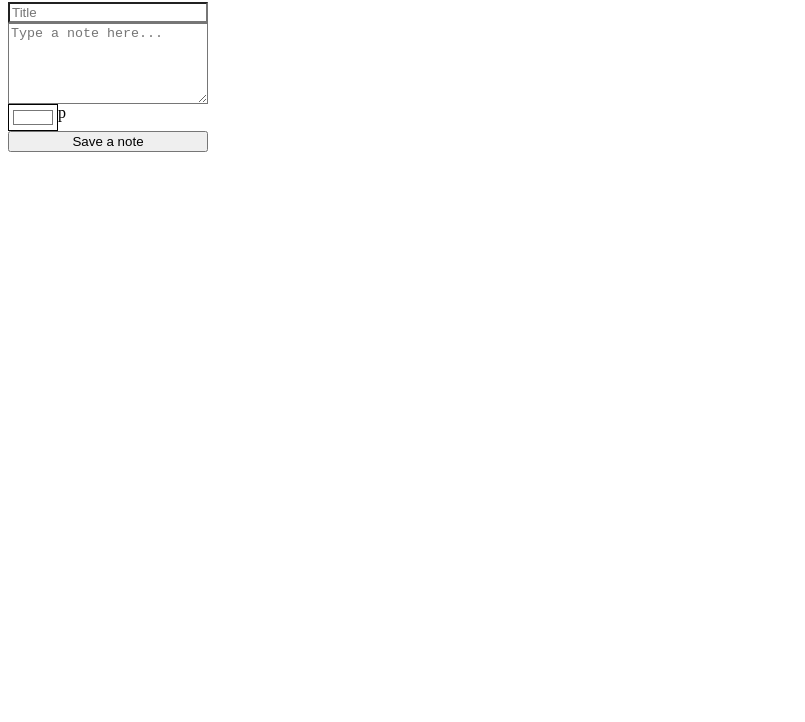
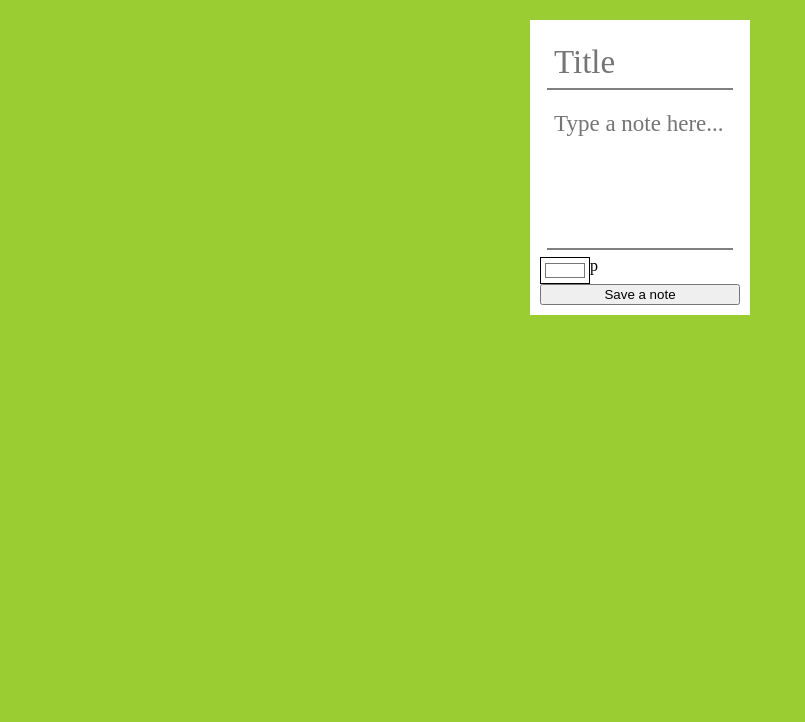
Before and after one commit to oleksandrastepankovska/notePad, a plain HTML site: page index.html in a window 1280 px wide. Shown: the part 78-800 px from the top of the page, without its empty margins (0-805 px from the left). Drawn offline with Linux system fonts and the light colour scheme.

Commit message:
add form style

```diff
--- a/index.html
+++ b/index.html
@@ -8,6 +8,7 @@
 </head>
 <body>
 	<header><h1>NOTE PAD</h1></header>
+	<div class="container">
 		<div id="note_form">
 			<input type="text" placeholder="Title" id="title"></input>
 			<textarea placeholder="Type a note here..." id="content" rows="5"></textarea>
@@ -17,6 +18,8 @@
 			</div>
 			<button id="addBtn">Save a note</button>
 		</div>
+	</div>
+
 
 	<div id="root">
 
--- a/index.js
+++ b/index.js
@@ -54,4 +54,3 @@ const deleteNote = (id) => {
 
 deleteBtns.forEach((btn) => btn.addEventListener("click", onDeleteClick));
 addBtn.addEventListener("click", addNote);
-colorPicker.addEventListener("input", changeColor);
--- a/style.css
+++ b/style.css
@@ -1,8 +1,48 @@
+html{
+	background-color: yellowgreen;
+}
+
+header{
+	display: flex;
+	justify-content: center;
+}
+
+.container{
+	display: flex;
+	justify-content: center;
+}
+
 #note_form{
+	background-color: white;
 	display: flex;
 	flex-direction: column;
-	justify-content: left;
+	justify-content: center;
 	width: 200px;
+	padding: 10px;
+	margin: 10px;
+}
+
+
+#title {
+	font-family: inherit;
+	border: 0;
+	border-bottom: 2px solid gray;
+	outline: 0;
+	font-size: 33px;
+	padding: 7px;
+	margin: 7px;
+}
+
+textarea {
+	resize: none;
+	font-family: inherit;
+	border: 0;
+	border-bottom: 2px solid gray;
+	outline: 0;
+	font-size: 23px;
+	padding: 7px;
+	margin: 7px;
+
 }
 
 #options{
```
Lines whose indentation alone changed are shown as unchanged.
